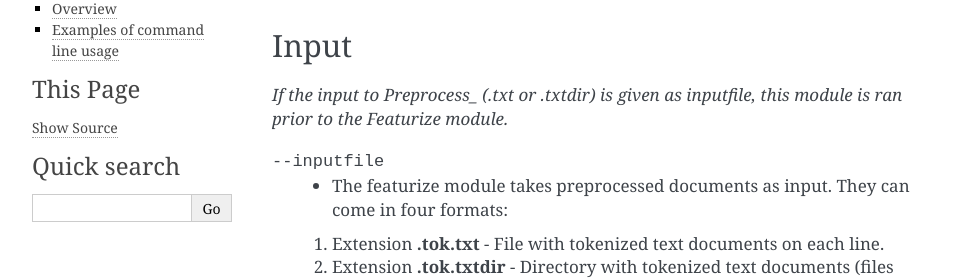
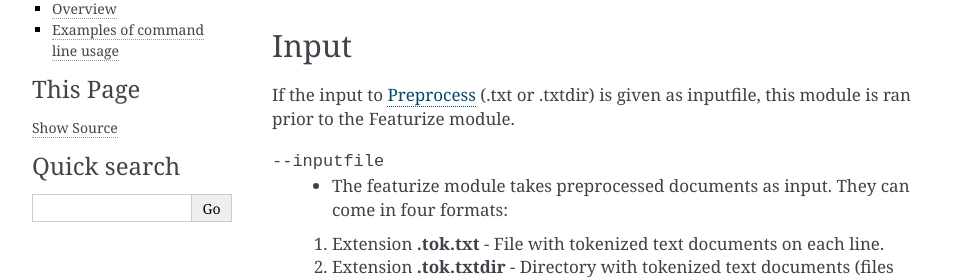
Before and after one commit to LanguageMachines/quoll, a Sphinx documentation site: the page built from docs/source/pipeline/featurize.rst, in a window 1280 px wide and 900 px high. Shown: the part 180-459 px from the top of the window, without its empty margins (148-1106 px from the left). Built offline with Sphinx 7.4.7, drawn with Linux system fonts in a browser that asks for light colours.

```diff
--- a/docs/source/pipeline/featurize.rst
+++ b/docs/source/pipeline/featurize.rst
@@ -6,7 +6,7 @@ The Featurize module is the second module in the pipeline, taking care of featur
 Input
 --------
 
-*If the input to Preprocess_ (.txt or .txtdir) is given as inputfile, this module is ran prior to the Featurize module.*
+If the input to Preprocess_ (.txt or .txtdir) is given as inputfile, this module is ran prior to the Featurize module.
 
 --inputfile                 + The featurize module takes preprocessed documents as input. They can come in four formats:
                             1. Extension **.tok.txt** - File with tokenized text documents on each line.
```
